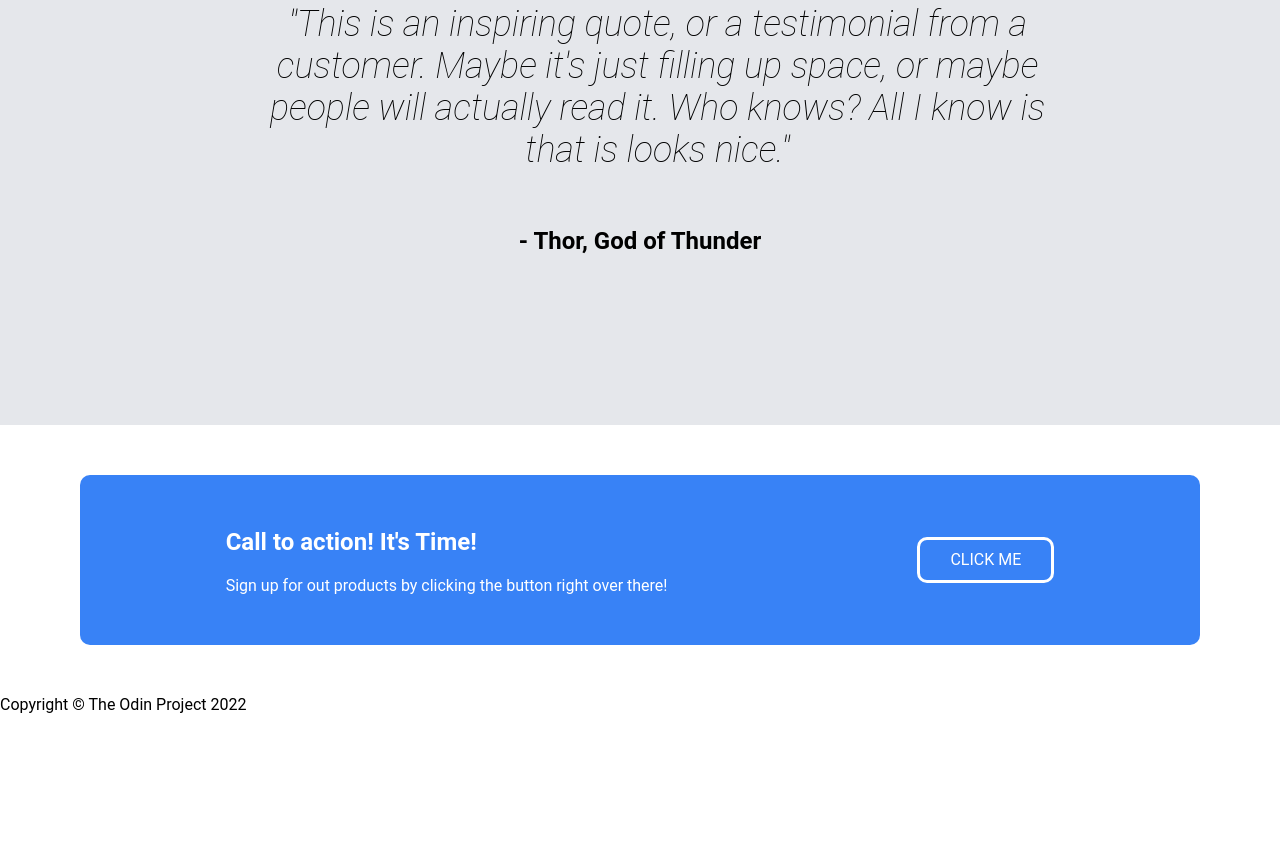
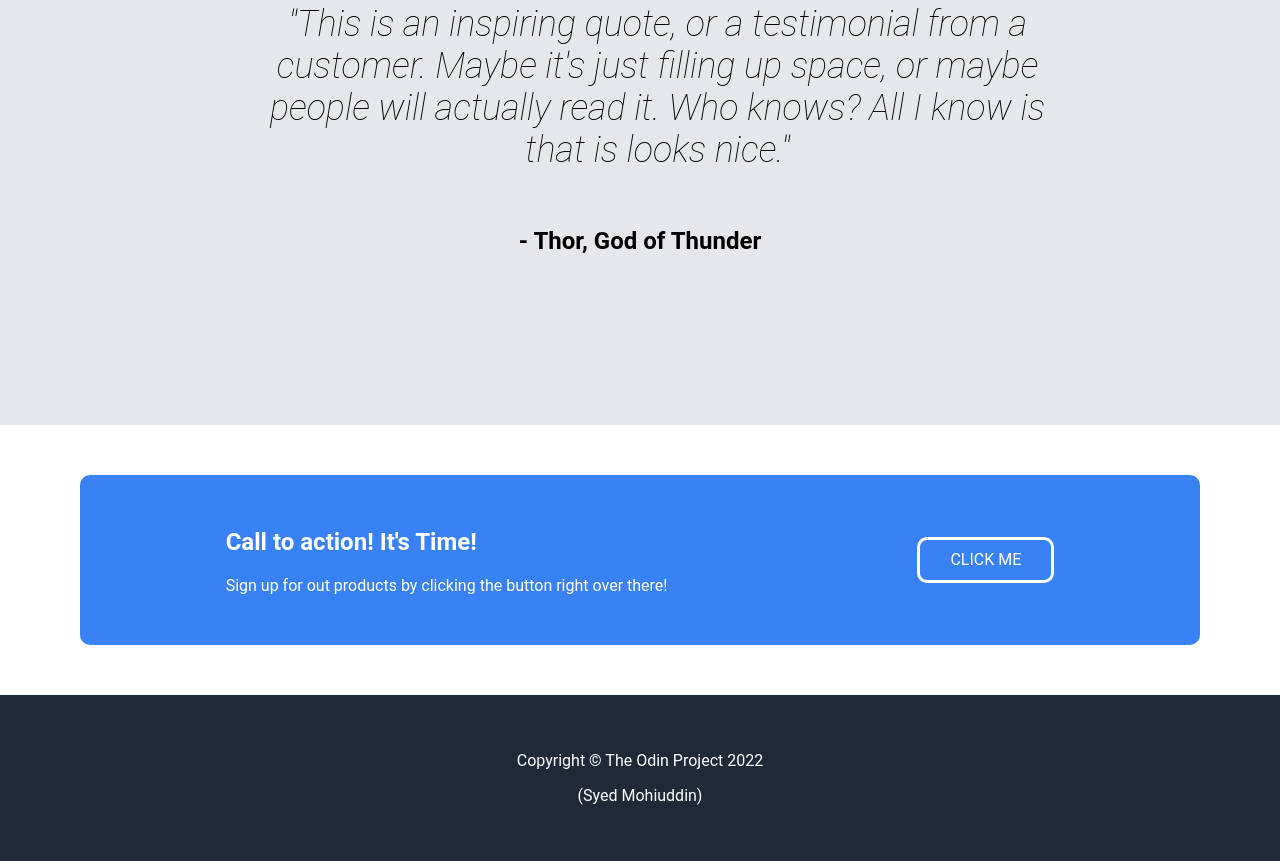
Before and after one commit to msyed199343/LandingPage, a plain HTML site: page index.html in a window 1280 px wide. Shown: the part 1248-2109 px from the top of the page. Before the commit the page ends 1962 px from the top, so only its background shows below. Drawn offline with Linux system fonts and the light colour scheme.

Commit message:
finished footer

```diff
--- a/index.html
+++ b/index.html
@@ -78,7 +78,8 @@
         </div>
 
         <div class="Footer">
-            Copyright © The Odin Project 2022
+            <p>Copyright © The Odin Project 2022 </p>
+            </p>(Syed Mohiuddin)</p>
         </div>
     </div>
 
--- a/styles.css
+++ b/styles.css
@@ -198,3 +198,10 @@ a{
     height: 20px;
 
 }
+
+.Footer{
+    text-align: center;
+    background-color: #1F2937;
+    color: white;
+    padding: 40px;
+}
```
